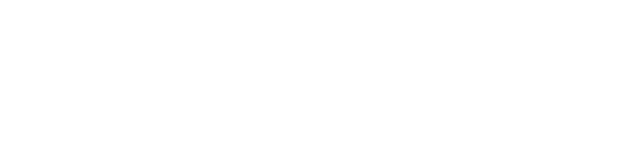
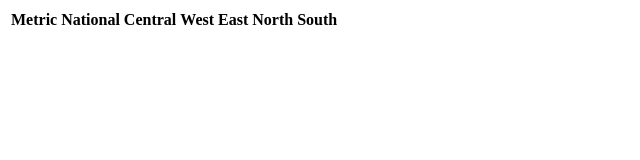
Before and after one commit to wj-tan/CSC3007-assignment1, a plain HTML site: page index.html in a window 1280 px wide. Shown: the whole page, without its empty margins (0-640 px from the left). Drawn offline with Linux system fonts and the light colour scheme.

Commit message:
Added table with headers

```diff
--- a/index.html
+++ b/index.html
@@ -7,6 +7,16 @@
     <title>CSC3007 Assignment 1</title>
 </head>
 <body>
-
+    <table id="table">
+        <tr>
+            <th>Metric</th> <!-- col1 -->
+            <th>National</th> <!-- col2 -->
+            <th>Central</th> <!-- col3 -->
+            <th>West</th> <!-- col4 -->
+            <th>East</th> <!-- col5 -->
+            <th>North</th> <!-- col6 -->
+            <th>South</th> <!-- col7 -->
+        </tr>
+    </table>
 </body>
 </html>
```
